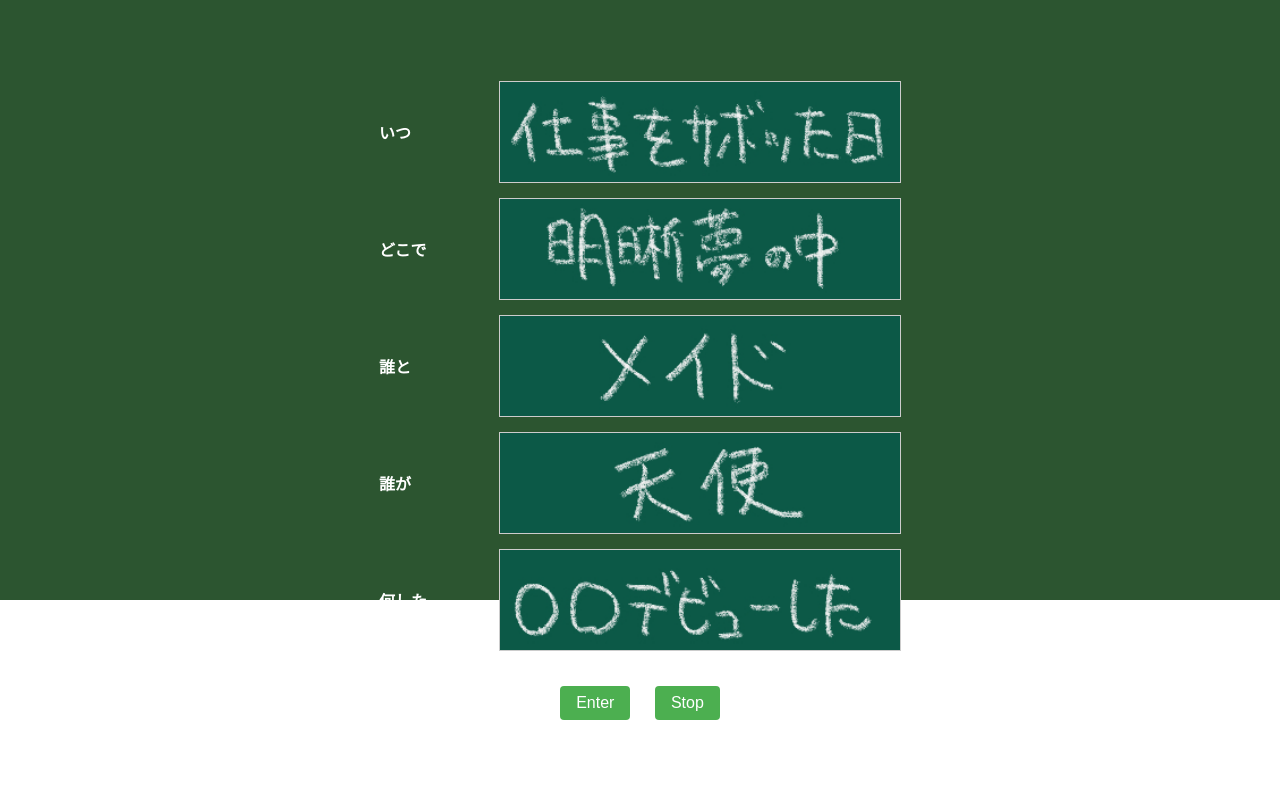
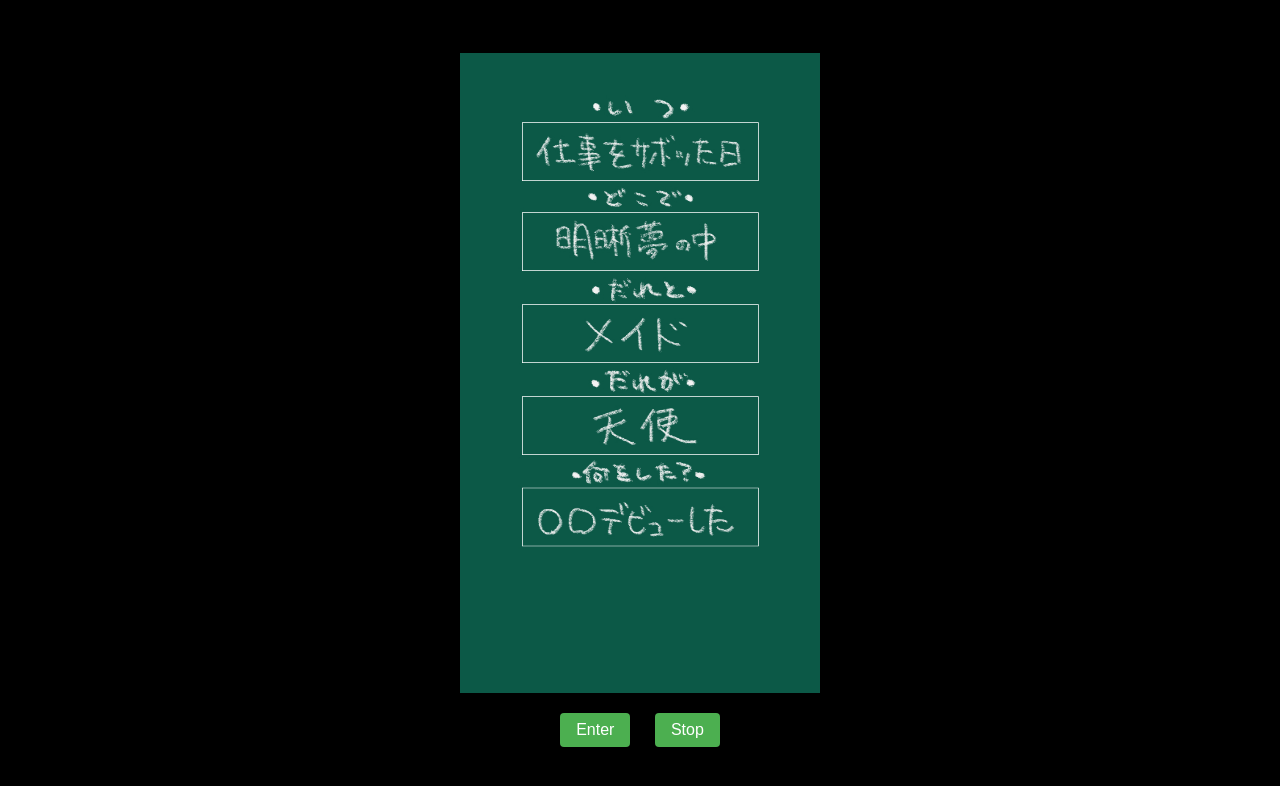
Before and after one commit to mirai8955/roulette, a plain HTML site: page index.html in a window 1280 px wide. Drawn offline with Linux system fonts and the light colour scheme.

Commit message:
make roulette program on to canvas

```diff
--- a/index.html
+++ b/index.html
@@ -2,51 +2,44 @@
 <html lang="ja">
 <head>
   <meta charset="UTF-8">
-  <title>ルーレットシステム</title>
+  <title>ルーレットシステム with Wallpaper</title>
   <style>
-    /* 全体レイアウト */
+    /* ページ全体の基本設定 */
     html, body {
       margin: 0;
       padding: 0;
       font-family: sans-serif;
-      background: linear-gradient(
-        to bottom,
-        #2c5530 75%, /* 黒板をイメージした深緑色 */
-        white 75%    /* 下部1/4を白色に */
-      );
-      min-height: 100vh;
+      background: #000;
+      /* ページ全体を中央揃え */
+      display: flex;
+      justify-content: center;
+      align-items: center;
+      height: 100vh;
     }
-    .container {
-      width: 800px;
-      min-height: 100vh;
-      margin: 0 auto;
-      display: flex;
-      flex-direction: column;
-      align-items: center;
-      justify-content: center;
+    /* 壁紙コンテナ（9:16 比率） */
+    .background {
+      position: relative;
+      width: 360px;      /* 必要に応じて調整 */
+      height: 640px;     /* 9:16 の比率 */
+      background: url("roulette/イメージ.jpg") center center no-repeat;
+      background-size: cover;
     }
-    /* 各ルーレット行のレイアウト */
-    .roulette-row {
-      display: flex;
-      align-items: center;
-      margin-bottom: 15px;
+    /* 各ルーレットのキャンバス（絶対配置） */
+    .roulette-canvas {
+      position: absolute;
+      /* 枠の表示確認用。実際は不要な場合は削除してください */
+      /* border: 1px solid red; */
     }
-    .label {
-      width: 100px;
-      font-weight: bold;
-      margin-right: 20px;
-      font-size: 16px;
-      color: white; /* ラベルを白色に */
-    }
-    canvas {
-      border: 1px solid #ccc;
-      /* 固定サイズ：幅400px × 高さ100px */
-      width: 400px;
-      height: 100px;
-    }
-    /* ボタンのデザイン */
+    /* 例：キャンバスの配置（壁紙上のルーレット枠に合わせる） */
+    #roulette-0 { top: 73px; left: 70px; width: 220px; height: 50px; }
+    #roulette-1 { top: 163px; left: 70px; width: 220px; height: 50px; }
+    #roulette-2 { top: 256px; left: 70px; width: 220px; height: 50px; }
+    #roulette-3 { top: 348px; left: 70px; width: 220px; height: 50px; }
+    #roulette-4 { top: 439px; left: 70px; width: 220px; height: 50px; }
+    /* 操作用ボタンのスタイル */
     .buttons {
       margin-top: 20px;
+      text-align: center;
     }
     button {
       background-color: #4CAF50;
@@ -64,9 +57,16 @@
   </style>
 </head>
 <body>
-  <div class="container">
-    <!-- ルーレット行を動的に生成するためのコンテナ -->
-    <div id="rouletteContainer"></div>
+  <!-- 壁紙コンテナ -->
+  <div>
+    <div class="background">
+      <!-- 各ルーレット用のキャンバス（ID名は 0～4） -->
+      <canvas id="roulette-0" class="roulette-canvas" width="300" height="50"></canvas>
+      <canvas id="roulette-1" class="roulette-canvas" width="300" height="50"></canvas>
+      <canvas id="roulette-2" class="roulette-canvas" width="300" height="50"></canvas>
+      <canvas id="roulette-3" class="roulette-canvas" width="300" height="50"></canvas>
+      <canvas id="roulette-4" class="roulette-canvas" width="300" height="50"></canvas>
+    </div>
     <!-- 操作用ボタン -->
     <div class="buttons">
       <button id="startButton">Enter</button>
@@ -82,6 +82,15 @@
     bgm.loop = true;
     const seItemGet = new Audio("roulette/音源/se_itemget_014.wav");
     const jingleClear = new Audio("roulette/音源/jingle_original_clear_002.mp3");
+
+    // グローバルフラグ：最後のジングル再生済みかどうか
+    let jinglePlayed = false;
+
+    // 再生用ヘルパー関数：再生するたびにクローンを生成して再生
+    function playSound(sound) {
+      const clone = sound.cloneNode();
+      clone.play();
+    }
 
     /*******************************************************
      * 画像セットの定義
@@ -162,40 +171,22 @@
     };
 
     // 各ルーレットのカテゴリ情報（表示順・ラベル・対応する imageSets のキー）
+    // ※ 背景の壁紙に既にラベルがある場合は、ここでのテキスト表示は不要ですが、内部処理用に保持します。
     const categories = [
       { label: "いつ", key: "when" },
       { label: "どこで", key: "where" },
       { label: "誰と", key: "with" },
       { label: "誰が", key: "who" },
-      { label: "何した", key: "sleepy" } // 表示ラベルは「何した」、画像は「何を」フォルダのものを使用
+      { label: "何した", key: "sleepy" }
     ];
 
     /*******************************************************
      * ルーレットシステムの初期化
      *******************************************************/
     const roulettes = [];
-    const rouletteContainer = document.getElementById("rouletteContainer");
-
-    // 各カテゴリごとにルーレット行（ラベル＋Canvas）を生成
+    // すでに HTML 内に配置された各キャンバス（ID: roulette-0～roulette-4）を利用
     categories.forEach((cat, index) => {
-      // ルーレット行の div 要素を作成
-      const rowDiv = document.createElement("div");
-      rowDiv.classList.add("roulette-row");
-
-      // ラベル要素の作成
-      const labelDiv = document.createElement("div");
-      labelDiv.classList.add("label");
-      labelDiv.textContent = cat.label;
-      rowDiv.appendChild(labelDiv);
-
-      // Canvas 要素の作成
-      const canvas = document.createElement("canvas");
-      canvas.width = 400;
-      canvas.height = 100;
-      canvas.id = "canvas-" + index;
-      rowDiv.appendChild(canvas);
-
-      // ルーレットオブジェクトの生成
+      const canvas = document.getElementById("roulette-" + index);
       const roulette = {
         canvas: canvas,
         ctx: canvas.getContext("2d"),
@@ -203,14 +194,12 @@
         images: [],
         currentIndex: 0,
         offset: 0,       // -1 ～ 0 の範囲（offset = 0 で画像がぴったり表示）
-        speed: 0,        // 通常回転時は -0.03
+        speed: 0,        // 通常回転時は -0.03～-0.20（用途に合わせて調整）
         isSpinning: false,
         isStopping: false,
         loaded: false
       };
-
       roulettes.push(roulette);
-      rouletteContainer.appendChild(rowDiv);
       // 指定の画像セットから画像群を読み込み
       loadImagesForRoulette(roulette, imageSets[cat.key]);
     });
@@ -265,40 +254,42 @@
         roulette.speed *= 0.98;
         if (Math.abs(roulette.speed) < 0.001) {
           // 速度が極小になったらスナップ処理へ移行
-          // 現在の offset に対し、上の画像が見えているなら target = 0、下に流れているなら target = -1 とします
           const target = (roulette.offset > -0.5) ? 0 : -1;
           roulette.offset += (target - roulette.offset) * 0.2;
           if (Math.abs(roulette.offset - target) < 0.001) {
             roulette.offset = target;
             if (target === -1) {
-              // target = -1 なら次の画像に切り替え
+              // 次の画像へ切替
               roulette.currentIndex = (roulette.currentIndex + 1) % roulette.images.length;
               roulette.offset = 0;
             }
             roulette.speed = 0;
             roulette.isSpinning = false;
             roulette.isStopping = false;
-            // 停止音の再生：もし全ルーレットが停止状態なら jingle を、そうでなければ se_itemget を鳴らす
+            // 停止音の再生処理
             if (roulettes.every(r => !r.isSpinning)) {
               bgm.pause();
-              jingleClear.currentTime = 0;
-              jingleClear.play();
+              // 最後のルーレット停止時はジングルを1回だけ再生する
+              if (!jinglePlayed) {
+                jingleClear.currentTime = 0;
+                playSound(jingleClear);
+                jinglePlayed = true;
+              }
             } else {
-              seItemGet.currentTime = 0;
-              seItemGet.play();
+              playSound(seItemGet);
             }
             return;
           }
           return;
         }
-        // 減速中の通常更新
+        // 通常更新中
         roulette.offset += roulette.speed;
         if (roulette.offset <= -1) {
           roulette.offset += 1;
           roulette.currentIndex = (roulette.currentIndex + 1) % roulette.images.length;
         }
       } else {
-        // 通常回転：一定速度 -0.03 で更新
+        // 通常回転時：ここでは -0.20 を例に（必要に応じて調整）
         roulette.speed = -0.20;
         roulette.offset += roulette.speed;
         if (roulette.offset <= -1) {
@@ -315,9 +306,7 @@
       const h = canvas.height;
       ctx.clearRect(0, 0, canvas.width, canvas.height);
 
-      // 現在の画像の描画位置
       const yCurrent = -roulette.offset * h;
-      // 次の画像はその上部に配置（yCurrent - h）
       const yNext = yCurrent - h;
       const currentImg = roulette.images[roulette.currentIndex];
       const nextIndex = (roulette.currentIndex + 1) % roulette.images.length;
@@ -330,9 +319,10 @@
     /*******************************************************
      * 操作機能
      *******************************************************/
-    // Enter が押されると、すべてのルーレットを再始動（回転）します
+    // Enter キー（または Enter ボタン）で全ルーレットを再始動（回転）し、BGM を再生
     function startAllRoulettes() {
-      // BGM の再生（再始動時は先頭から再生）
+      // 再始動時はジングルフラグをリセット
+      jinglePlayed = false;
       bgm.currentTime = 0;
       bgm.play();
       roulettes.forEach(roulette => {
@@ -340,17 +330,16 @@
         roulette.isStopping = false;
         roulette.speed = -0.03;
         roulette.offset = 0;
-        // 任意：開始時にランダムな画像インデックスに設定
         roulette.currentIndex = Math.floor(Math.random() * roulette.images.length);
       });
     }
 
-    // Stop ボタンを押すと、回転中のルーレットのうち、一番上（リスト順）のルーレットを停止対象とします
+    // Stop ボタンを押すと、回転中のルーレットのうち、一番上（リスト順）のルーレットのみ停止
     function stopNextRoulette() {
       for (let i = 0; i < roulettes.length; i++) {
         if (roulettes[i].isSpinning && !roulettes[i].isStopping) {
           roulettes[i].isStopping = true;
-          break;  // １台のみ停止
+          break;  // 1台のみ停止
         }
       }
     }
```
